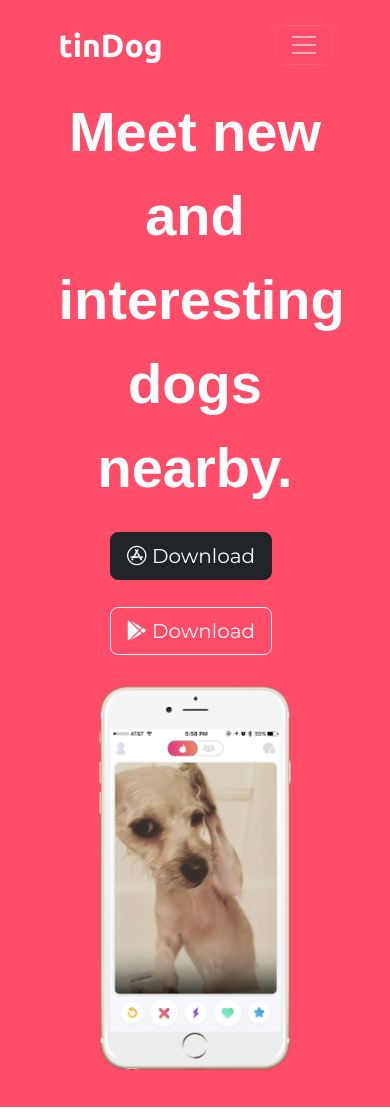
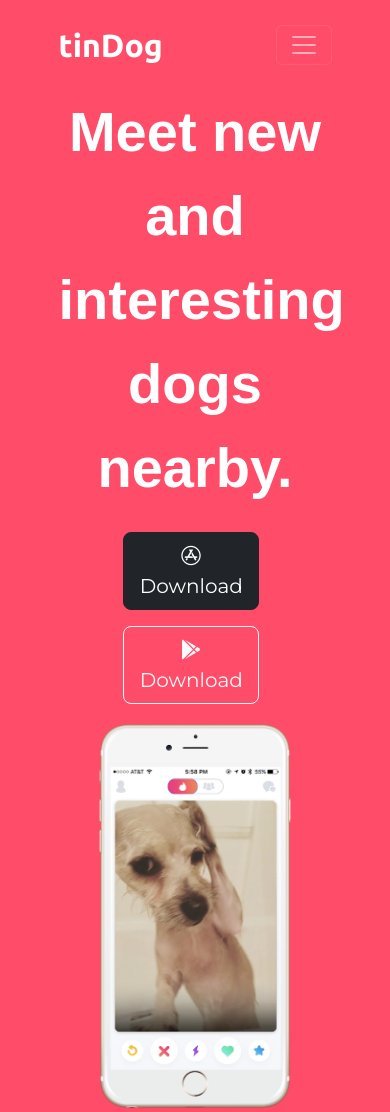
Before and after one commit to Kaii2010/tinDog_site, a plain HTML site: page index.html in a window 390 px wide. Shown: the top 1112 px of the page. Drawn offline with nearby package versions, Linux system fonts and the light colour scheme.

Commit message:
modified buttons size on mobile

```diff
--- a/css/styles.css
+++ b/css/styles.css
@@ -220,6 +220,12 @@ h1 {
         margin:6% auto;
 
         transform: rotate(0deg);
+    }
+
+    .custom-download-btn {
+        margin: 5% 3% 1% 0;
+
+        width: 50%;
 
     }
 
```
